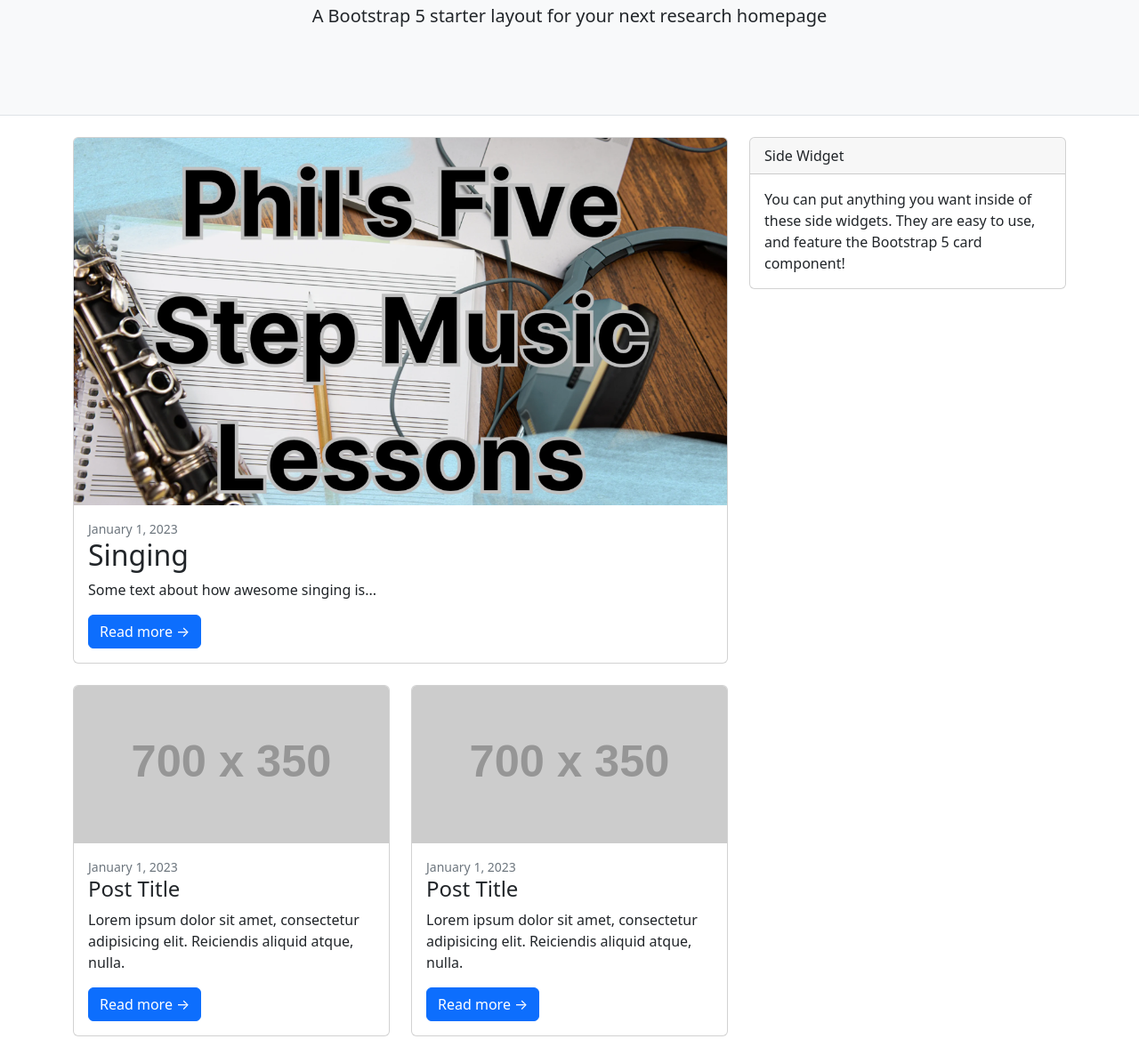
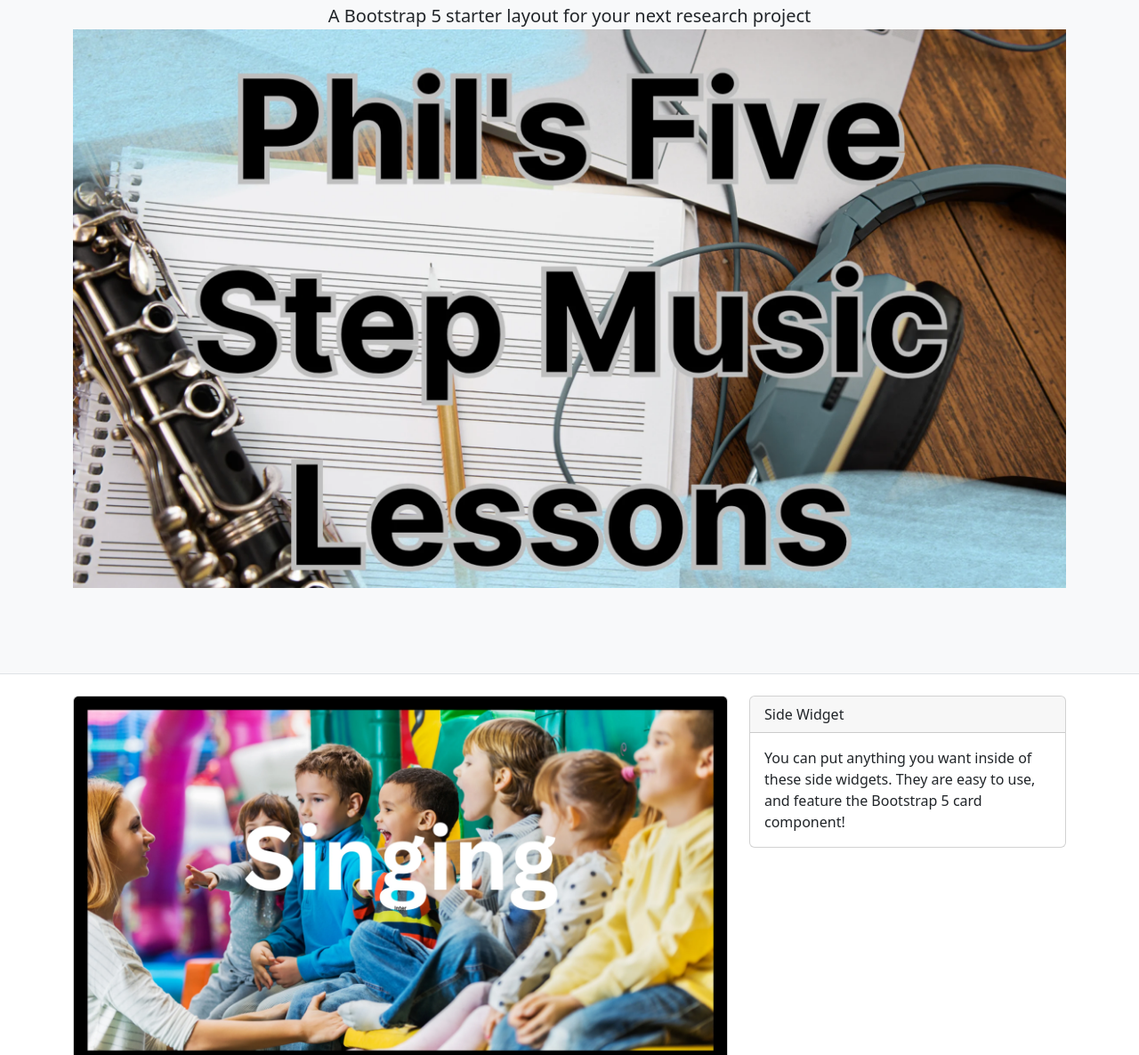
Before and after one commit to davekennewell/phils-pages, a plain HTML site: page index.html in a window 1280 px wide. Shown: the part 205-1391 px from the top of the page at 89% size. Drawn offline with nearby package versions, Linux system fonts and the light colour scheme; placeholder pictures from the web are drawn by us.

Commit message:
cleanup page order

```diff
--- a/index.html
+++ b/index.html
@@ -15,7 +15,7 @@
         <!-- Responsive navbar-->
         <nav class="navbar navbar-expand-lg navbar-dark bg-dark">
             <div class="container">
-                <a class="navbar-brand" href="/">Phil's PhD page test</a>
+                <a class="navbar-brand" href="">Phil's PhD page test</a>
                 <button class="navbar-toggler" type="button" data-bs-toggle="collapse" data-bs-target="#navbarSupportedContent" aria-controls="navbarSupportedContent" aria-expanded="false" aria-label="Toggle navigation"><span class="navbar-toggler-icon"></span></button>
                 <div class="collapse navbar-collapse" id="navbarSupportedContent">
                     <ul class="navbar-nav ms-auto mb-2 mb-lg-0">
@@ -32,7 +32,8 @@
             <div class="container">
                 <div class="text-center my-5">
                     <h1 class="fw-bolder">Welcome to Phil's page!</h1>
-                    <p class="lead mb-0">A Bootstrap 5 starter layout for your next research homepage</p>
+                    <p class="lead mb-0">A Bootstrap 5 starter layout for your next research project</p>
+                    <img class="card-img-top" src="assets/five-step-music-lessons.webp" alt="A title page reading: Phil's Five Step Music Lessons" />
                 </div>
             </div>
         </header>
@@ -43,7 +44,9 @@
                 <div class="col-lg-8">
                     <!-- Featured blog post-->
                     <div class="card mb-4">
-                        <a href="#!"><img class="card-img-top" src="assets/five-step-music-lessons.webp" alt="A title page reading: Phil's Five Step Music Lessons" /></a>
+                        <a href="#!">
+                            <img class="card-img-top" src="assets/singing-with-title.webp" alt="A title page reading: Singing" />
+                        </a>
                         <div class="card-body">
                             <div class="small text-muted">January 1, 2023</div>
                             <h2 class="card-title">Singing</h2>
```
Also changed, not shown: singing.html (+1 -1 lines), assets/singing-with-title.webp (added).
